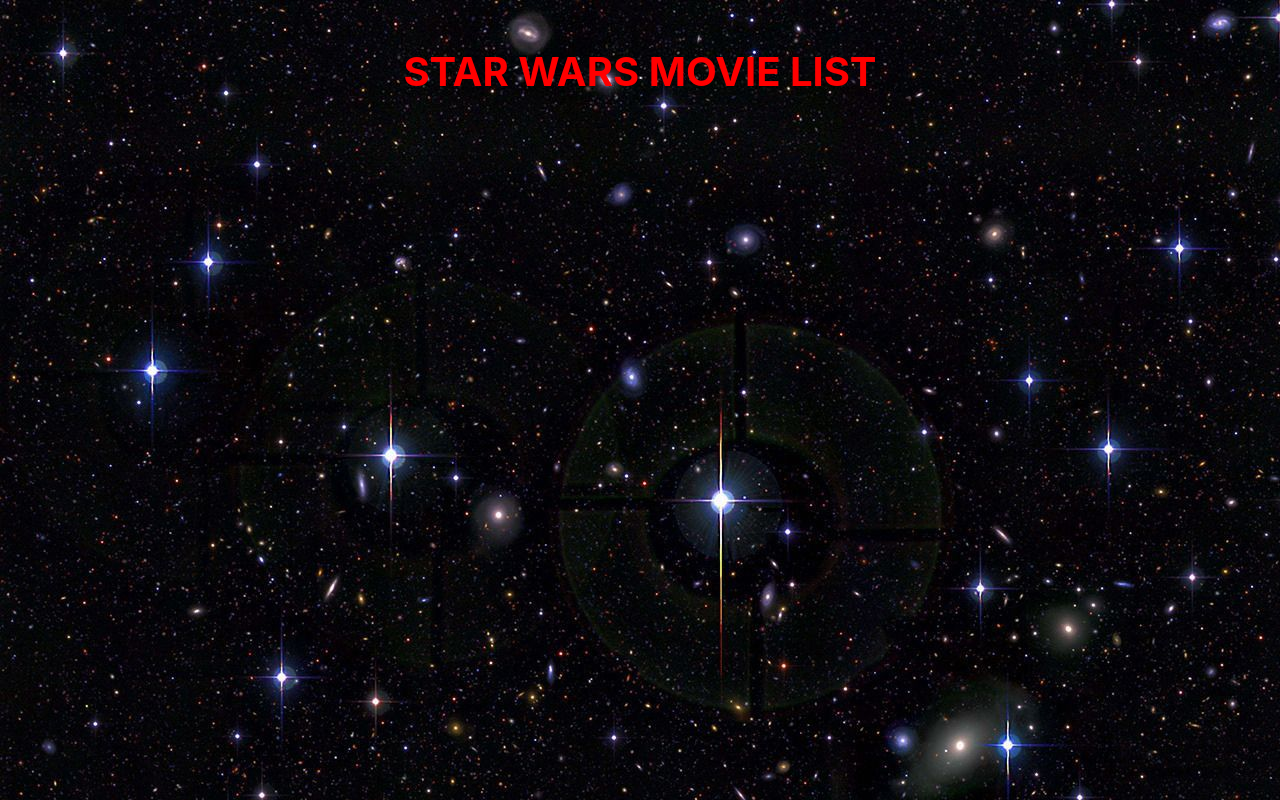
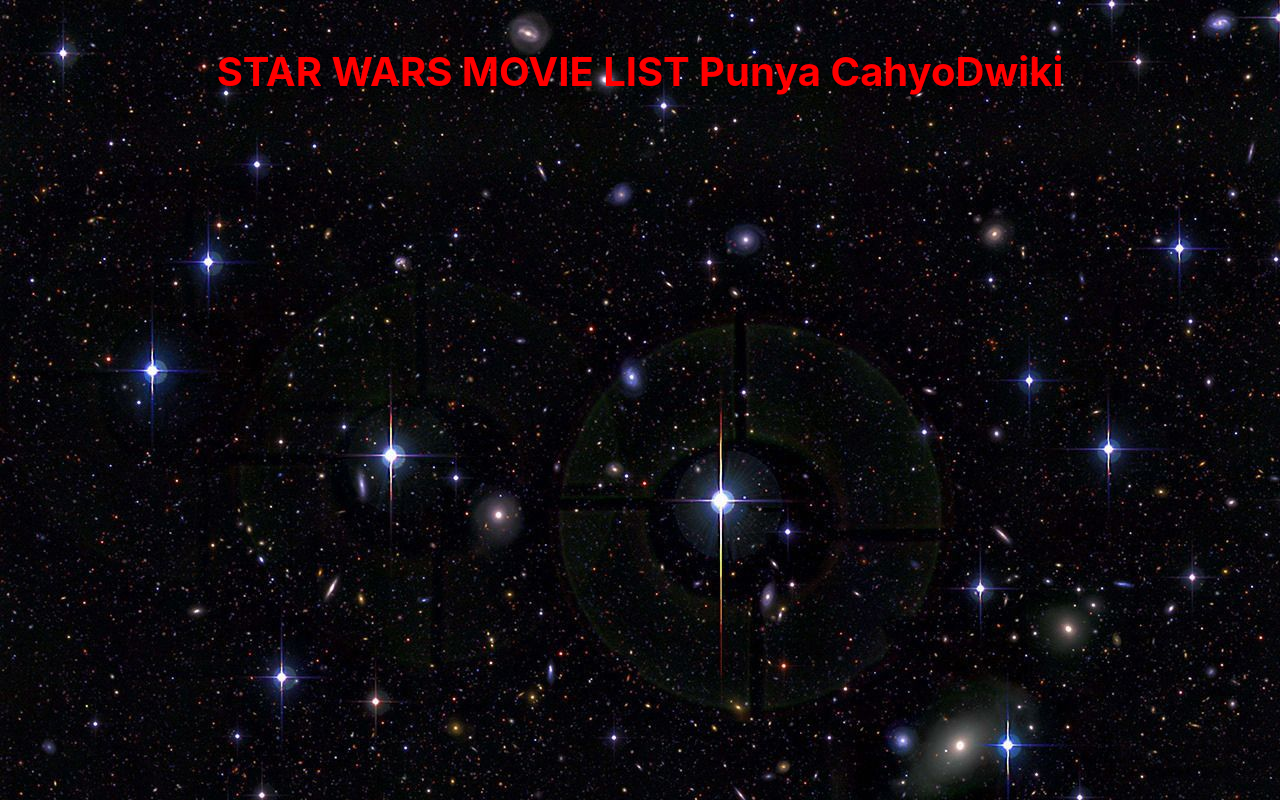
Before and after one commit to CahyoDwiki/ListFilm, a plain HTML site: page index.html in a window 1280 px wide. Drawn offline with nearby package versions, Linux system fonts and the light colour scheme; no server answers.

Commit message:
Update index.html

```diff
--- a/index.html
+++ b/index.html
@@ -38,7 +38,7 @@
         <div class="row">
             <div class="col">
                 <h1 class="mt-5 text-center" style="color:red
-                ;"> <Strong> STAR WARS MOVIE LIST </Strong></h1>
+                ;"> <Strong> STAR WARS MOVIE LIST Punya CahyoDwiki </Strong></h1>
             </div>
         </div>
 
```
